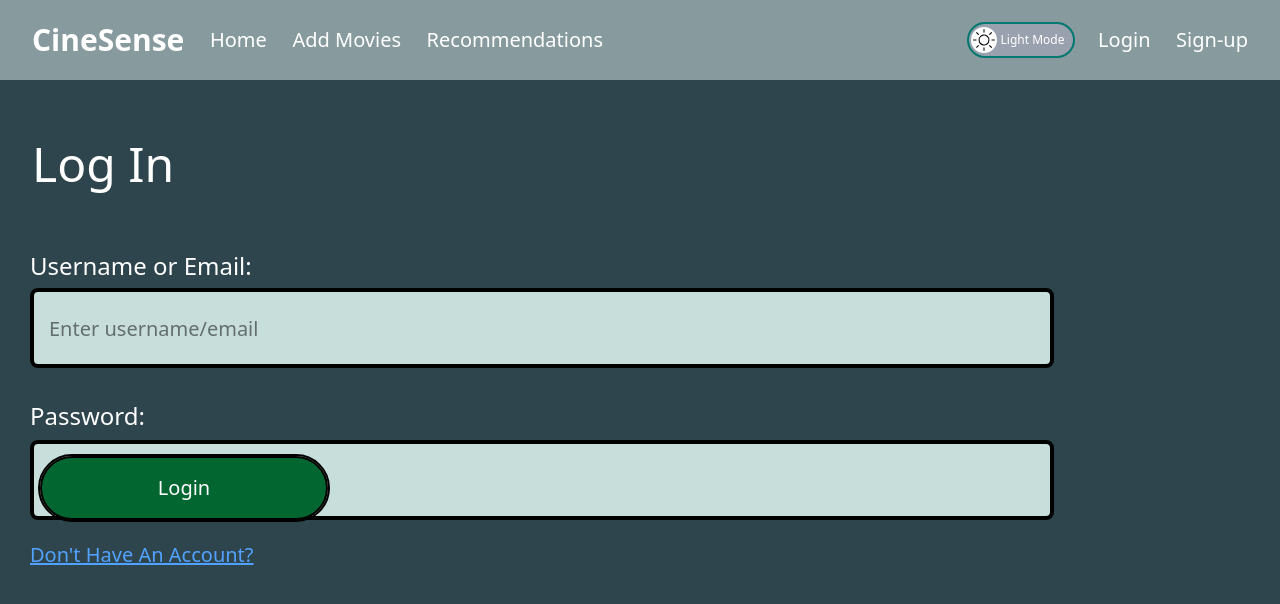
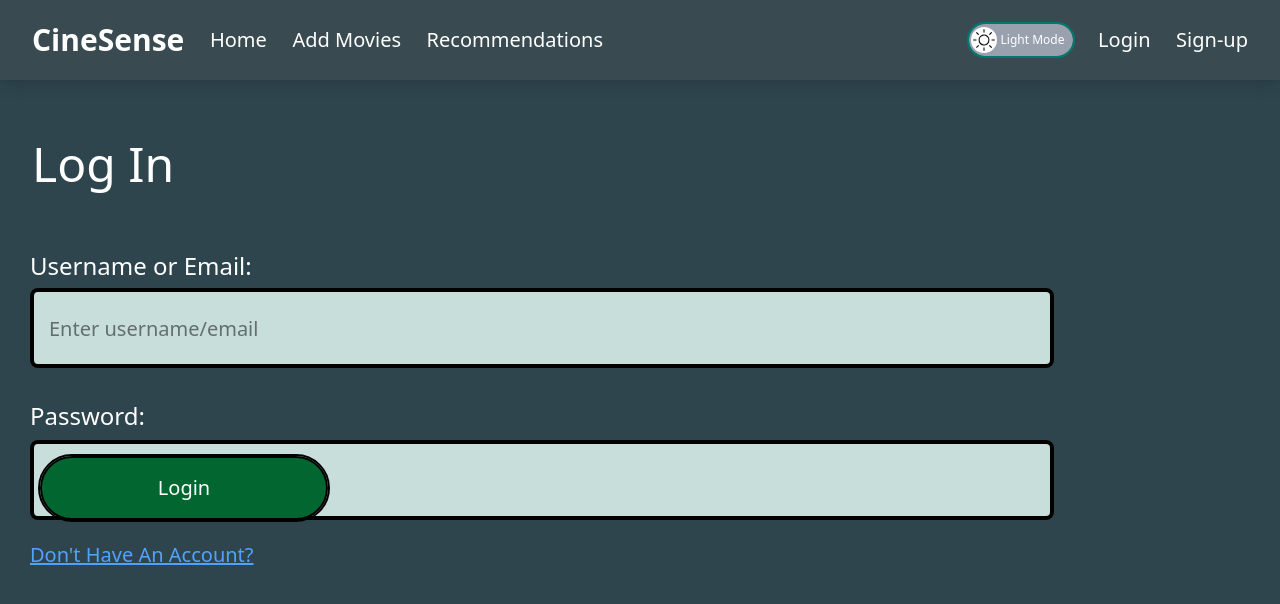
Before and after one commit to Vchen7629/CineSense, a React app in the folder frontend/: page /login in a window 1280 px wide. Shown: the top 604 px of the page. Built offline with nearby package versions, Linux system fonts and the light colour scheme; the HTML template or start-up script is replaced by a standard one.

Commit message:
chore(frontend): forgot to commit header

```diff
--- a/frontend/src/features/navbar/components/Header.tsx
+++ b/frontend/src/features/navbar/components/Header.tsx
@@ -6,7 +6,7 @@ const Header = () => {
     const { loggedIn } = useAuthState()
 
     return (
-        <header className="flex justify-between w-screen h-[10vh] bg-[#879B9E] px-[2.5%]">
+        <header className="flex justify-between w-screen h-[10vh] bg-[#394B51] shadow-lg px-[2.5%]">
             <div className="flex h-full items-center space-x-[2vw] w-fit">
                 <h2 className="text-3xl font-bold text-white">CineSense</h2>
                 <Link to="/" className="text-xl text-white font-medium hover:text-gray-500">Home</Link>
```
